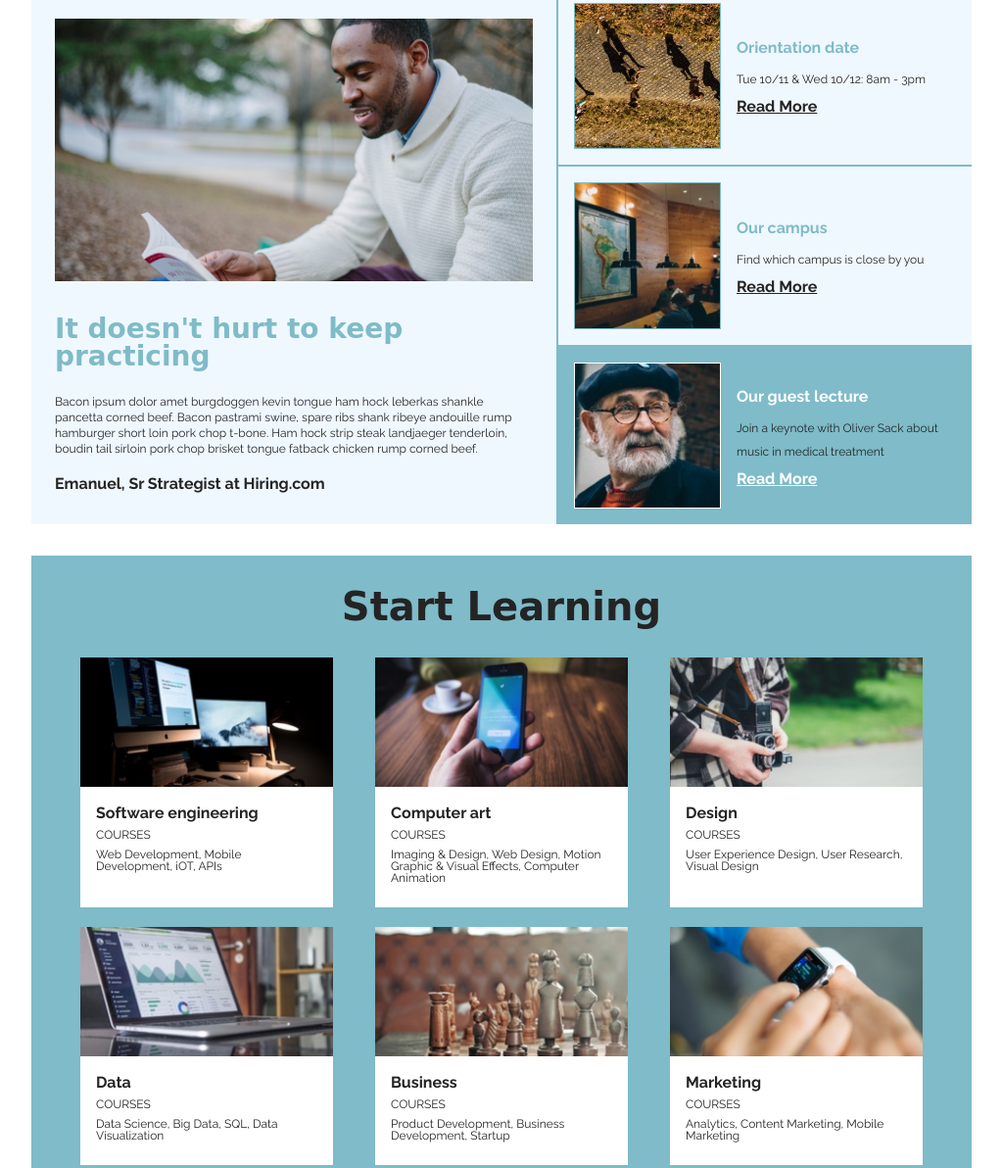
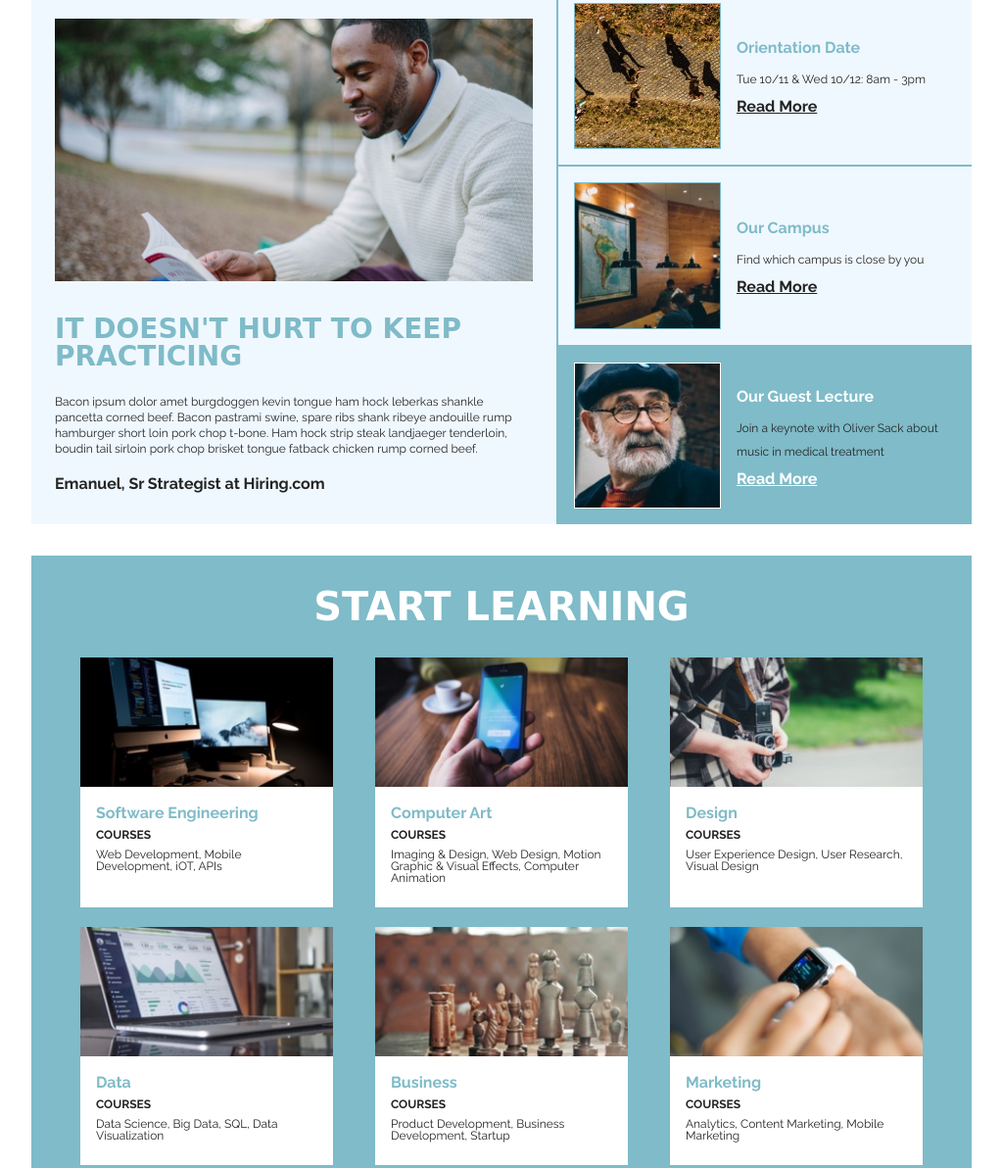
Before and after one commit to emilybuickerood/colmar-academy, a plain HTML site: page index.html in a window 1280 px wide. Shown: the part 465-1657 px from the top of the page at 98% size, without its empty margins (128-1151 px from the left). Drawn offline with nearby package versions, Linux system fonts and the light colour scheme; a web font is replaced by a local one.

Commit message:
final design changes

```diff
--- a/index.html
+++ b/index.html
@@ -55,7 +55,7 @@
         <img src="./resources/img/information-orientation.jpg">
         <div class="info">
           <h5>Orientation date</h5>
-          <p>Tue 10/11 & Wed 10/12: 8am - 3pm</p>
+          <p>Tue 10/11 &amp; Wed 10/12: 8am - 3pm</p>
           <a href="#">Read More</a>
         </div>
       </div>
@@ -84,7 +84,7 @@
 
  <div class="learning main-container">
    <div class="small-container">
-     <div class="title">
+     <div class="start">
        <h2>Start Learning</h2>
      </div>
 
@@ -93,7 +93,7 @@
          <img src="./resources/img/course-software.jpg">
          <div class="description">
            <h5>Software engineering</h5>
-           <p style="padding: 8px 0px">COURSES</p>
+           <p style="padding: 8px 0px; font-weight: bold">COURSES</p>
            <p>Web Development, Mobile Development, iOT, APIs</p>
          </div>
        </div>
@@ -102,7 +102,7 @@
          <img src="./resources/img/course-computer-art.jpg">
          <div class="description">
            <h5>Computer art</h5>
-           <p style="padding: 8px 0px">COURSES</p>
+           <p style="padding: 8px 0px; font-weight: bold">COURSES</p>
            <p>Imaging &amp; Design, Web Design, Motion Graphic &amp; Visual Effects, Computer Animation</p>
          </div>
        </div>
@@ -111,7 +111,7 @@
         <img src="./resources/img/course-design.jpg">
         <div class="description">
           <h5>Design</h5>
-          <p style="padding: 8px 0px">COURSES</p>
+          <p style="padding: 8px 0px; font-weight: bold">COURSES</p>
           <p>User Experience Design, User Research, Visual Design</p>
         </div>
       </div>
@@ -120,7 +120,7 @@
         <img src="./resources/img/course-data.jpg">
         <div class="description">
           <h5>Data</h5>
-          <p style="padding: 8px 0px">COURSES</p>
+          <p style="padding: 8px 0px; font-weight: bold">COURSES</p>
           <p>Data Science, Big Data, SQL, Data Visualization</p>
         </div>
       </div>
@@ -129,7 +129,7 @@
         <img src="./resources/img/course-business.jpg">
         <div class="description">
           <h5>Business</h5>
-          <p style="padding: 8px 0px">COURSES</p>
+          <p style="padding: 8px 0px; font-weight: bold">COURSES</p>
           <p>Product Development, Business Development, Startup</p>
         </div>
       </div>
@@ -138,7 +138,7 @@
       <img src="./resources/img/course-marketing.jpg">
       <div class="description">
         <h5>Marketing</h5>
-        <p style="padding: 8px 0px">COURSES</p>
+        <p style="padding: 8px 0px; font-weight: bold">COURSES</p>
         <p>Analytics, Content Marketing, Mobile Marketing</p>
     </div>
   </div>
--- a/resources/css/style.css
+++ b/resources/css/style.css
@@ -17,6 +17,7 @@ h1 {
 
 h2 {
   font-family: 'Cabin Sketch', cursive;
+  text-transform: uppercase;
   font-weight: 700;
   font-size: 2.5em;
   color: #242424;
@@ -24,6 +25,7 @@ h2 {
 
 h3 {
   font-family: 'Cabin Sketch', cursive;
+  text-transform: uppercase;
   font-weight: 700;
   font-size: 1.75em;
   color: #242424;
@@ -38,6 +40,7 @@ h4 {
 
 h5 {
   font-family: 'Raleway', sans-serif;
+  text-transform: capitalize;
   font-weight: 700;
   font-size: 1em;
   color: #242424;
@@ -140,8 +143,12 @@ a:hover {
 .get-started span {
   color: #ffffff;
   font-size: 1rem;
-  background-color: #242424;
+  background-color:  #7fbbc8;
   padding: 8px 120px;
+}
+
+.get-started span:hover {
+    background-color: #242424;
 }
 
 .practicing {
@@ -243,9 +250,10 @@ a:hover {
   margin-bottom: 32px;
 }
 
-.learning .title {
+.start h2{
   text-align: center;
   margin-bottom: 32px;
+  color: #fff;
 }
 
 .courses {
@@ -269,6 +277,10 @@ a:hover {
   padding: 16px 16px 24px 16px;
 }
 
+.description h5 {
+  color: #7fbbc8;
+}
+
 .thesis {
   background-color: #f0f8ff;
   border-bottom: 1px solid #7fbbc8;
@@ -285,11 +297,13 @@ a:hover {
 }
 
 .video video {
-  padding-bottom: 24px;
+  margin-bottom: 24px;
+  border: 1px solid  #7fbbc8;
 }
 
 .video h4 {
   font-family: 'Cabin Sketch', cursive;
+  text-transform: uppercase;
   margin-bottom: 10px;
 }
 
```
